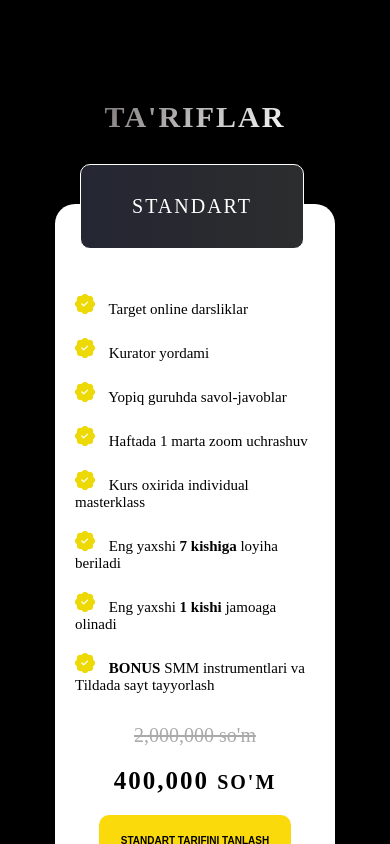
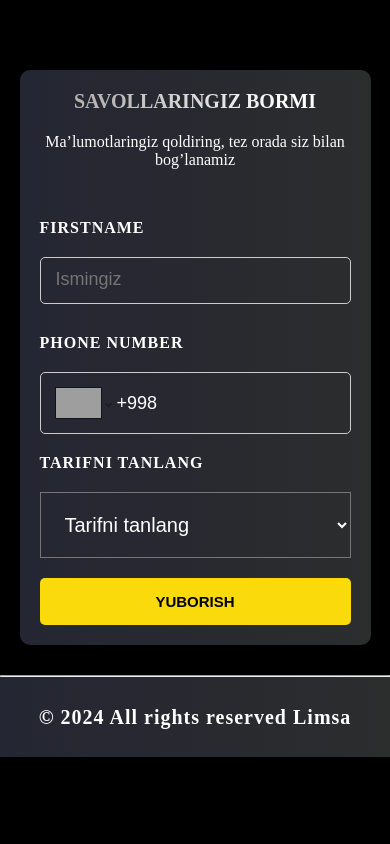
Before and after one commit to nodirbek6903/targetolog, a React (Vite) app: page / in a window 390 px wide. Shown: the top 844 px of the page. Built offline with nearby package versions, Linux system fonts and the light colour scheme; grey boxes are pictures that could not be loaded.

Commit message:
homecard responsive edit

```diff
--- a/src/components/Home/Home.jsx
+++ b/src/components/Home/Home.jsx
@@ -11,8 +11,8 @@ const Home = () => {
       {/* <Main /> */}
       {/* <About /> */}
       {/* <Service /> */}
-      <Tarif />
-      {/* <HomeCard /> */}
+      {/* <Tarif /> */}
+      <HomeCard />
       {/* <Faq /> */}
     </>
   );
--- a/src/components/Home/HomeCard/HomeCard.css
+++ b/src/components/Home/HomeCard/HomeCard.css
@@ -3,6 +3,7 @@
   margin: 0 auto;
   max-width: 1920px;
   margin-top: 70px;
+  margin-bottom: 30px;
 }
 .homecard {
   width: 80%;
@@ -175,3 +176,87 @@
   font-weight: bold;
   letter-spacing: 1px;
 }
+
+@media screen and (max-width:1200px) {
+  .homecard-form{
+    width: 60%;
+  }
+}
+
+
+@media screen and (max-width:1000px) {
+  .homecard-title{
+    scale: 1;
+  }
+  .homecard-text{
+    font-size: 18px;
+  }
+}
+
+@media screen and (max-width:800px) {
+  .homecard-book,.homecard-bg,.homecard-phone{
+    display: none;
+  }
+  .homecard-form{
+    width: 80%;
+  }
+  .homecard-title{
+    font-size: 35px;
+  }
+  .homecard-text{
+    font-size: 16px;
+  }
+  .plastik-raqam{
+    font-size: 28px;
+  }
+}
+
+@media screen and (max-width:600px) {
+  .homecard-form{
+    width: 100%;
+  }
+  .homecard-form label{
+    font-size: 16px;
+  }
+  .homecard-title{
+    font-size: 30px;
+  }
+  .homecard-btn{
+    font-size: 15px;
+  }
+  .plastik-raqam{
+    font-size: 25px;
+  }
+  .plastik-nusxa{
+    font-size: 8px;
+  }
+}
+@media screen and (max-width:500px) {
+  .homecard-title{
+    font-size: 25px;
+  }
+  .homecard{
+    border-radius: 10px;
+    width: 90%;
+  }
+  .plastik-raqam{
+    font-size: 20px;
+  }
+  .labels{
+    font-size: 18px;
+  }
+}
+@media screen and (max-width:400px) {
+  .homecard-title{
+    font-size: 20px;
+  }
+  .plastik-raqam{
+    font-size: 15px;
+  }
+  .plastik-nusxa{
+    font-size: 6px;
+  }
+  .labels{
+    font-size: 15px;
+  }
+}
```
